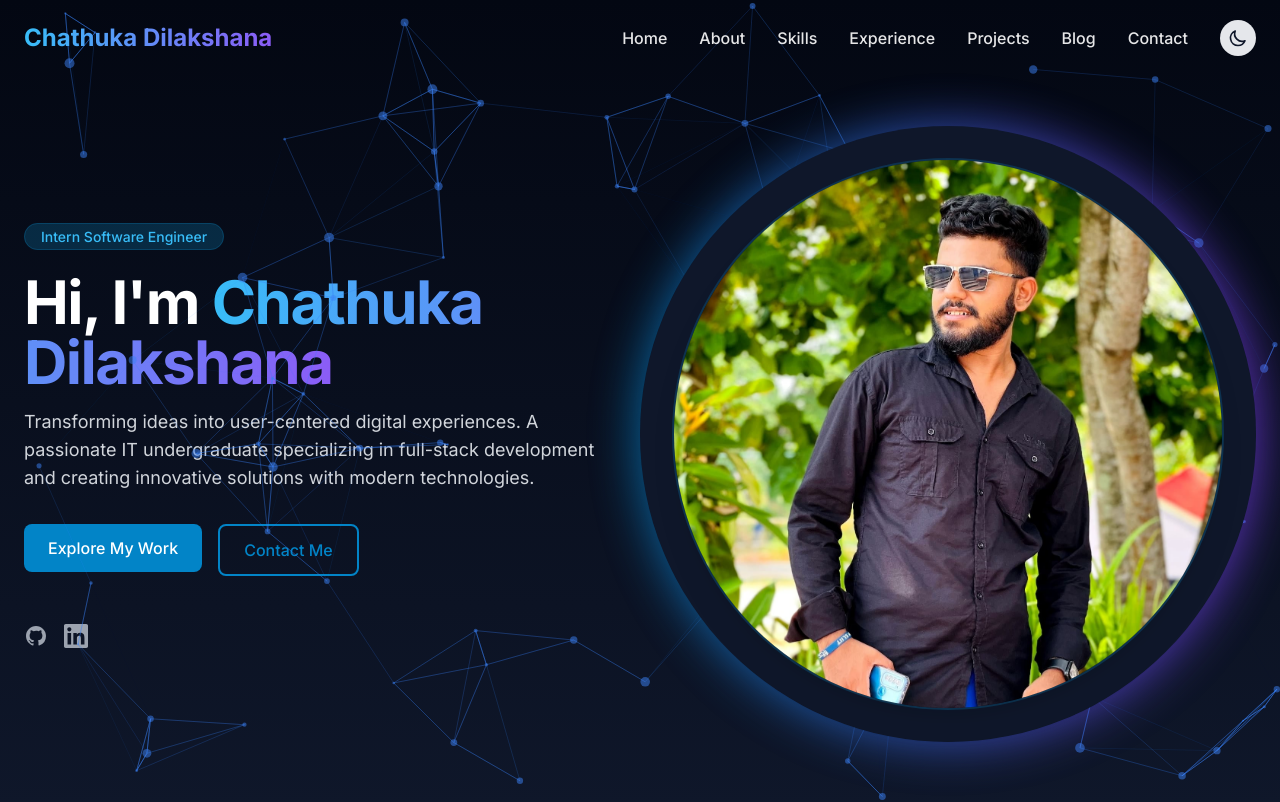
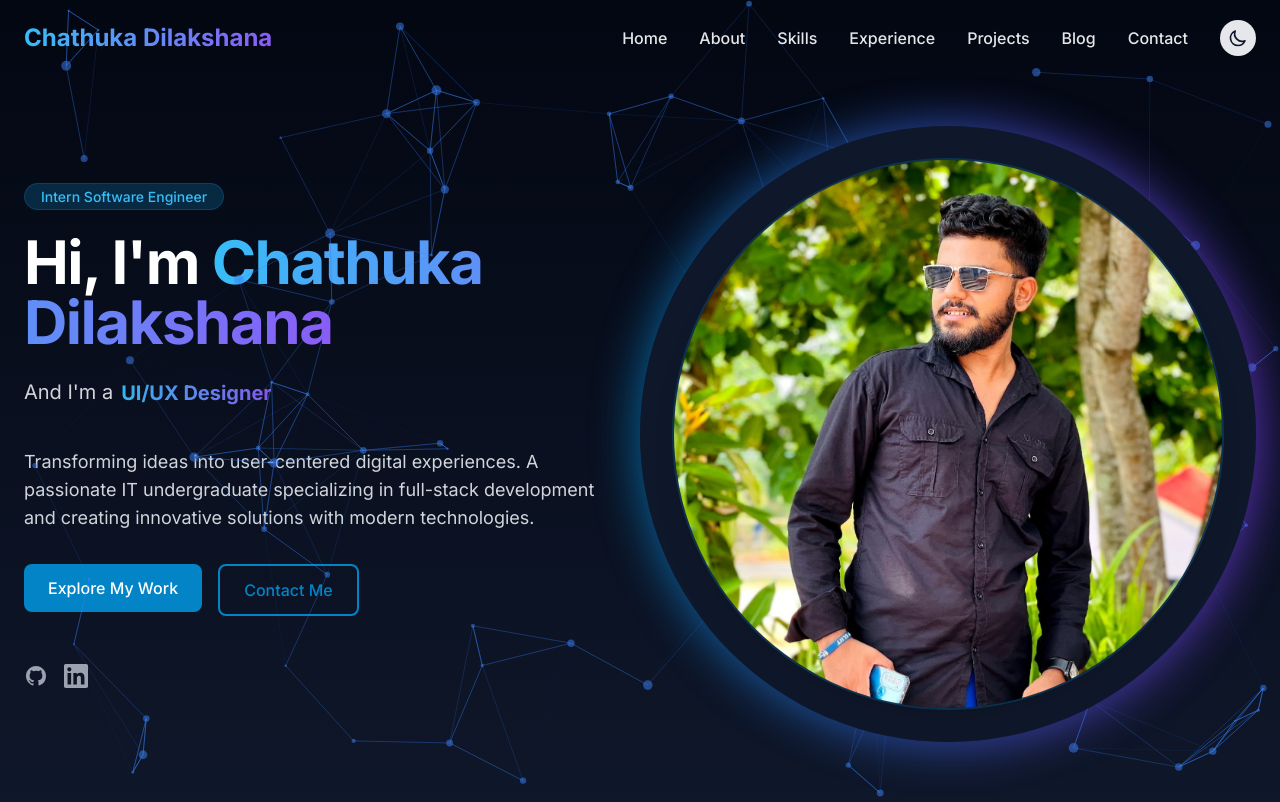
Before and after one commit to IT22091352/newportfolio, a React (Create React App) app: page / in a window 1280 px wide. Shown: the top 802 px of the page. Built offline with nearby package versions, Linux system fonts and the light colour scheme.

Commit message:
feat: Implement role carousel animation in Hero component

```diff
--- a/src/components/Hero.jsx
+++ b/src/components/Hero.jsx
@@ -1,7 +1,32 @@
-import { motion } from 'framer-motion';
+import { motion, AnimatePresence } from 'framer-motion';
 import { Link } from 'react-scroll';
+import { useState, useEffect } from 'react';
 
 const Hero = () => {
+  // Professional roles that will be animated
+  const roles = [
+    "Software Engineer",
+    "Web Developer",
+    "UI/UX Designer",
+    "Full Stack Engineer"
+  ];
+
+  const [currentRoleIndex, setCurrentRoleIndex] = useState(0);
+  const [isAnimating, setIsAnimating] = useState(true);
+
+  // Role carousel effect
+  useEffect(() => {
+    const interval = setInterval(() => {
+      setIsAnimating(false);
+      setTimeout(() => {
+        setCurrentRoleIndex((prevIndex) => (prevIndex + 1) % roles.length);
+        setIsAnimating(true);
+      }, 500); // Wait for exit animation to complete
+    }, 3000); // Change every 3 seconds
+
+    return () => clearInterval(interval);
+  }, [roles.length]);
+
   return (
     <section id="home" className="min-h-screen flex items-center bg-gradient-to-b from-dark-900 to-dark-800 text-white pb-16 pt-32">
       <div className="container mx-auto px-6">
@@ -26,6 +51,24 @@ const Hero = () => {
             >
               Hi, I'm <span className="bg-gradient-to-r from-primary-400 to-secondary-500 text-transparent bg-clip-text">Chathuka Dilakshana</span>
             </motion.h1>
+
+            <div className="flex items-center h-12 overflow-hidden mb-8">
+              <span className="text-lg md:text-xl text-gray-300 mr-2">And I'm a</span>
+              <AnimatePresence mode="wait">
+                {isAnimating && (
+                  <motion.span
+                    key={roles[currentRoleIndex]}
+                    className="text-lg md:text-xl bg-gradient-to-r from-primary-400 to-secondary-500 text-transparent bg-clip-text font-bold"
+                    initial={{ y: 20, opacity: 0 }}
+                    animate={{ y: 0, opacity: 1 }}
+                    exit={{ y: -20, opacity: 0 }}
+                    transition={{ duration: 0.5 }}
+                  >
+                    {roles[currentRoleIndex]}
+                  </motion.span>
+                )}
+              </AnimatePresence>
+            </div>
 
             <motion.p
               className="text-lg text-gray-300 mb-8 max-w-xl"
```
